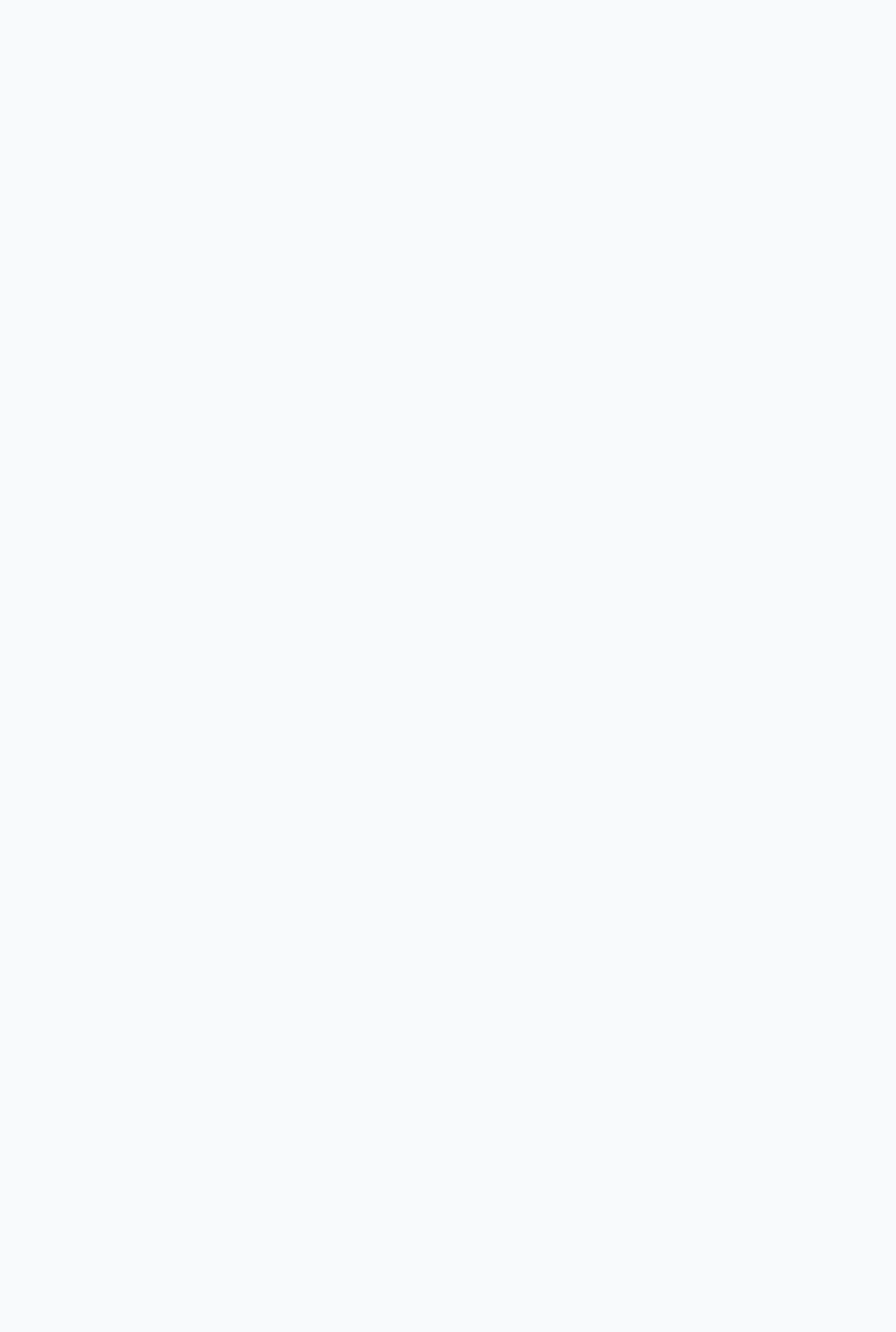
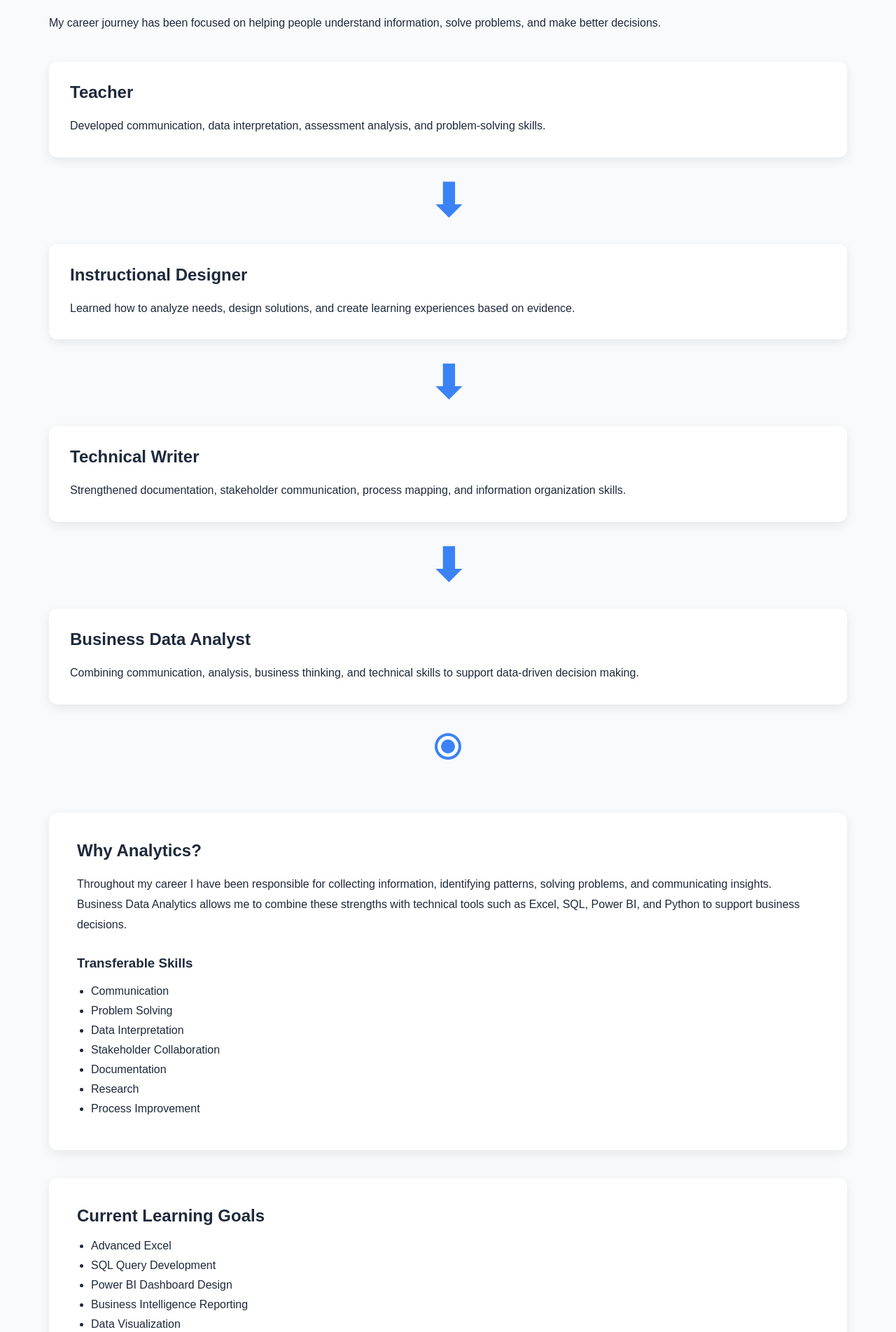
Before and after one commit to haldanek/haldane-business-data-analyst-portfolio, a React (Vite) app in the folder haldane-business-data-analyst-portfolio/: page /journey in a window 1280 px wide. Shown: the part 156-2060 px from the top of the page at 70% size. Before the commit the page ends 800 px from the top, so only its background shows below. Built offline with nearby package versions, Linux system fonts and the light colour scheme.

Commit message:
feat: create learning journey timeline

```diff
--- a/haldane-business-data-analyst-portfolio/src/index.css
+++ b/haldane-business-data-analyst-portfolio/src/index.css
@@ -294,3 +294,72 @@ p {
 .project-card:hover {
   transform: translateY(-5px);
 }
+
+/* LEARNING JOURNEY */
+
+.journey-container {
+  display: flex;
+  flex-direction: column;
+  gap: 25px;
+  margin-top: 40px;
+}
+
+.journey-card {
+  background-color: white;
+  padding: 30px;
+  border-radius: 12px;
+  box-shadow: 0px 5px 15px rgba(0, 0, 0, 0.08);
+}
+
+/* STYLE ARROWS */
+
+.journey-arrow {
+  text-align: center;
+  font-size: 4rem;
+  font-weight: bold;
+  color: var(--blue);
+}
+
+/* TIMELINE ENDPOINT */
+
+.timeline-end {
+  display: flex;
+  justify-content: center;
+  margin: 20px 0 40px;
+}
+
+.end-circle {
+  width: 30px;
+  height: 30px;
+  background-color: var(--blue);
+  border-radius: 50%;
+  border: 5px solid white;
+  box-shadow: 0 0 0 4px var(--blue);
+}
+
+/* STYLE SUMMARY SECTION */
+
+.career-summary {
+  background-color: white;
+  margin-top: 40px;
+  padding: 40px;
+  border-radius: 12px;
+  box-shadow: 0px 5px 15px rgba(0, 0, 0, 0.08);
+}
+
+/* STYLE SKILLS LIST */
+
+.skills-list {
+  margin-top: 20px;
+  padding-left: 20px;
+}
+
+.skills-list li {
+  margin-bottom: 10px;
+}
+
+/* HEADING RULE */
+
+.career-summary h3 {
+  margin-top: 30px;
+}
--- a/haldane-business-data-analyst-portfolio/src/pages/Journey.tsx
+++ b/haldane-business-data-analyst-portfolio/src/pages/Journey.tsx
@@ -2,6 +2,95 @@ function Journey() {
   return (
     <main>
       <h1>Learning Journey</h1>
+
+      <p>
+        My career journey has been focused on helping people understand
+        information, solve problems, and make better decisions.
+      </p>
+
+      <section className='journey-container'>
+        <div className='journey-card'>
+          <h2>Teacher</h2>
+
+          <p>
+            Developed communication, data interpretation, assessment analysis,
+            and problem-solving skills.
+          </p>
+        </div>
+        <div className='journey-arrow'>⬇</div>
+
+        <div className='journey-card'>
+          <h2>Instructional Designer</h2>
+
+          <p>
+            Learned how to analyze needs, design solutions, and create learning
+            experiences based on evidence.
+          </p>
+        </div>
+        <div className='journey-arrow'>⬇</div>
+
+        <div className='journey-card'>
+          <h2>Technical Writer</h2>
+
+          <p>
+            Strengthened documentation, stakeholder communication, process
+            mapping, and information organization skills.
+          </p>
+        </div>
+        <div className='journey-arrow'>⬇</div>
+
+        <div className='journey-card'>
+          <h2>Business Data Analyst</h2>
+
+          <p>
+            Combining communication, analysis, business thinking, and technical
+            skills to support data-driven decision making.
+          </p>
+        </div>
+        <div className='timeline-end'>
+          <div className='end-circle'></div>
+        </div>
+      </section>
+      <section className='career-summary'>
+        <h2>Why Analytics?</h2>
+
+        <p>
+          Throughout my career I have been responsible for collecting
+          information, identifying patterns, solving problems, and communicating
+          insights.
+        </p>
+
+        <p>
+          Business Data Analytics allows me to combine these strengths with
+          technical tools such as Excel, SQL, Power BI, and Python to support
+          business decisions.
+        </p>
+
+        <h3>Transferable Skills</h3>
+
+        <ul className='skills-list'>
+          <li>Communication</li>
+          <li>Problem Solving</li>
+          <li>Data Interpretation</li>
+          <li>Stakeholder Collaboration</li>
+          <li>Documentation</li>
+          <li>Research</li>
+          <li>Process Improvement</li>
+        </ul>
+      </section>
+
+      <section className='career-summary'>
+        <h2>Current Learning Goals</h2>
+
+        <ul className='skills-list'>
+          <li>Advanced Excel</li>
+          <li>SQL Query Development</li>
+          <li>Power BI Dashboard Design</li>
+          <li>Business Intelligence Reporting</li>
+          <li>Data Visualization</li>
+          <li>Business Analysis</li>
+        </ul>
+      </section>
     </main>
   );
 }
```
